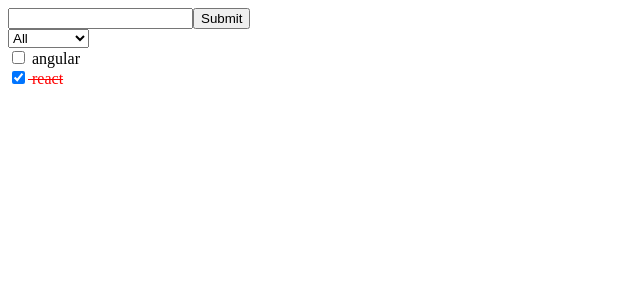
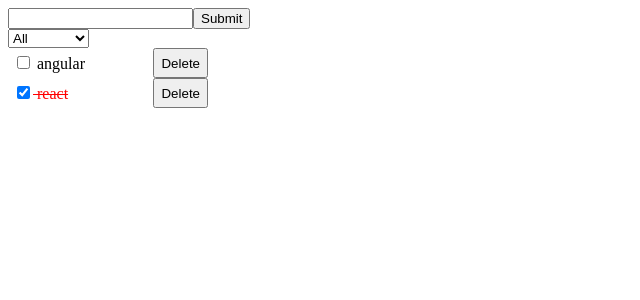
Before and after one commit to sauravPratap26/AngularBasics, an Angular app: page / in a window 1280 px wide. Shown: the top 300 px of the page, without its empty margins (0-640 px from the left). Built offline with nearby package versions, Linux system fonts and the light colour scheme.

Commit message:
modified the wishes to have unique id and created an event bus

```diff
--- a/package.json
+++ b/package.json
@@ -18,8 +18,10 @@
     "@angular/platform-browser": "^18.1.0",
     "@angular/platform-browser-dynamic": "^18.1.0",
     "@angular/router": "^18.1.0",
+    "nanoid": "^5.0.7",
     "rxjs": "~7.8.0",
     "tslib": "^2.3.0",
+    "uuid": "^10.0.0",
     "zone.js": "~0.14.3"
   },
   "devDependencies": {
--- a/src/app/app.component.ts
+++ b/src/app/app.component.ts
@@ -6,7 +6,7 @@ import { FormsModule } from '@angular/forms';
 import { WishListComponent } from './wish-list/wish-list.component';
 import { AddWishFormComponent } from './add-wish-form/add-wish-form.component';
 import { WishFilterComponent } from './wish-filter/wish-filter.component';
-
+import events from './shared/services/EventService';
 @Component({
   selector: 'app-root',
   standalone: true,
@@ -32,6 +32,15 @@ export class AppComponent {
     this.filterLogic = newFilter;
   }
 
+  constructor(){
+    events.listen('removeWish',(id:any)=>{
+      console.log(id)
+      const index = this.items.findIndex(item => item.id === id);
+      if (index !== -1) {
+        this.items.splice(index, 1);
+      }
+    })
+  }
   // get visibleWishItem(): WishItem[] {
   //   return this.items.filter(this.filter);
   // }
--- a/src/app/shared/models/wishItems.ts
+++ b/src/app/shared/models/wishItems.ts
@@ -1,5 +1,13 @@
-export class WishItem{
-    constructor(public wishText: string, public isCompleted:boolean =false){
+import { nanoid } from "nanoid";
 
-    }
+export class WishItem {
+  id: string;
+  wishText: string;
+  isCompleted: boolean;
+
+  constructor(text: string, isCompleted: boolean = false) {
+    this.id = nanoid();
+    this.wishText = text;
+    this.isCompleted = isCompleted;
+  }
 }
--- /dev/null
+++ b/src/app/shared/services/EventService.ts
@@ -0,0 +1,27 @@
+import { Observable, Subject } from 'rxjs';
+
+interface Event {
+  eventName: string;
+  payload: any;
+}
+
+class EventService {
+  private subject = new Subject<Event>();
+
+  emit(eventName: string, payload: any) {
+    this.subject.next({
+      eventName,
+      payload
+    });
+  }
+
+  listen(eventName: string, cb: (event: any) => void) {
+    this.subject.asObservable().subscribe((nextObj: Event) => {
+      if (eventName === nextObj.eventName) {
+        cb(nextObj.payload);
+      }
+    });
+  }
+}
+
+export default new EventService();
--- a/src/app/wish-list-item/wish-list-item.component.html
+++ b/src/app/wish-list-item/wish-list-item.component.html
@@ -1,8 +1,11 @@
-<div [ngClass]="getCss">
-    <input
-    type="checkbox"
-    [checked]="wishComplete"
-    (click)="toggleItem()">
+<div style="display: flex; justify-content: space-between; width: 200px">
+  <div [ngClass]="getCss" style="padding: 5px">
+    <label>
 
-    {{ wishText }}
+        <input type="checkbox" [checked]="wishComplete" (click)="toggleItem()" />
+
+        {{ wishText }}
+    </label>
+  </div>
+  <button type="button" (click)="removeWish()">Delete</button>
 </div>
--- a/src/app/wish-list-item/wish-list-item.component.ts
+++ b/src/app/wish-list-item/wish-list-item.component.ts
@@ -1,5 +1,6 @@
 import { CommonModule } from '@angular/common';
 import { Component,Input,Output,EventEmitter } from '@angular/core';
+import events from '../shared/services/EventService';
 @Component({
   selector: 'wish-list-item',
   standalone: true,
@@ -10,6 +11,7 @@ import { Component,Input,Output,EventEmitter } from '@angular/core';
 export class WishListItemComponent {
 
   @Input() wishText!:String;
+  @Input() wishId!:String;
   @Input() wishComplete!:boolean;
   @Output() wishCompleteChange= new EventEmitter<boolean>();
 
@@ -21,4 +23,8 @@ export class WishListItemComponent {
   get getCss(){
     return this.wishComplete?'strikeThrough':''
   }
+
+  removeWish(){
+    events.emit('removeWish',this.wishId);
+  }
 }
--- a/src/app/wish-list/wish-list.component.html
+++ b/src/app/wish-list/wish-list.component.html
@@ -7,5 +7,6 @@
     *ngFor="let wish of wishes"
     [wishText]="wish.wishText"
     [(wishComplete)]="wish.isCompleted"
+    [wishId]="wish.id"
   ></wish-list-item>
 </ng-template>
```
Also changed, not shown: 1 other file (tests, documents, lock files or other folders).
